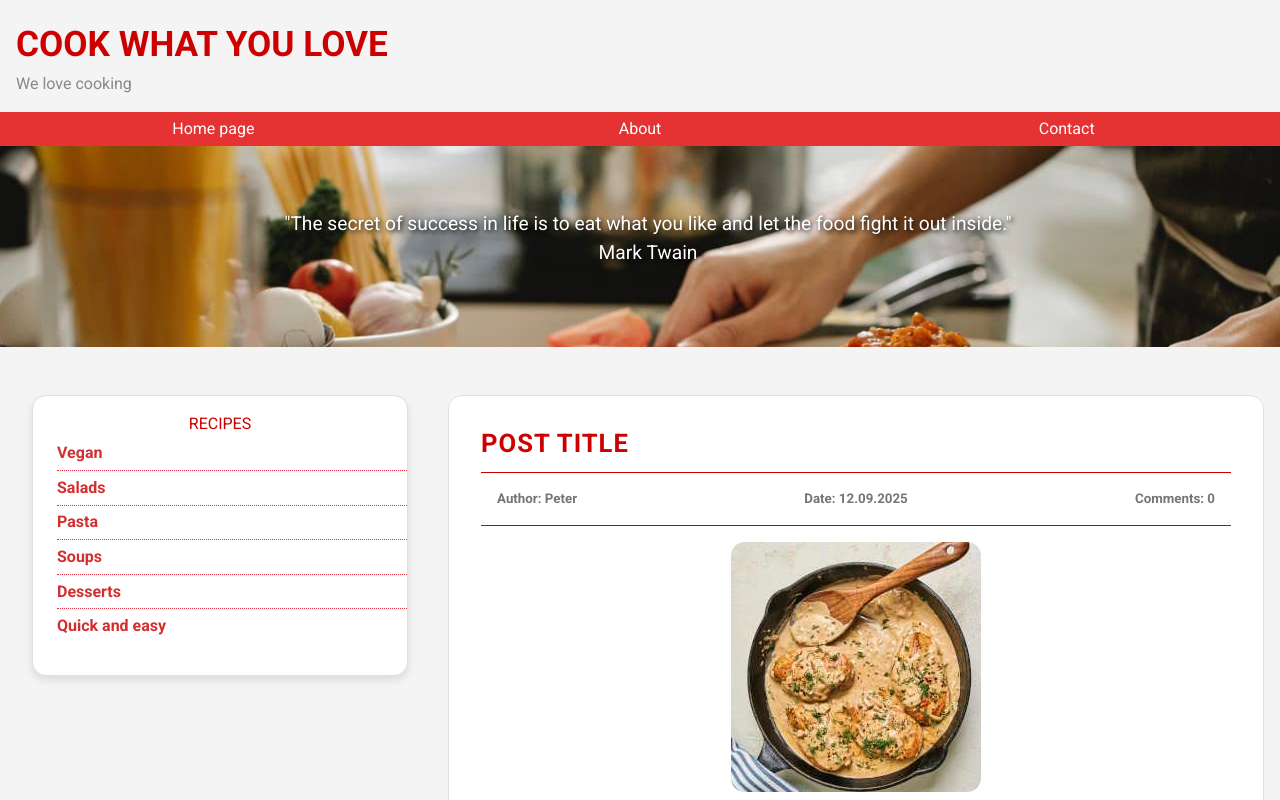
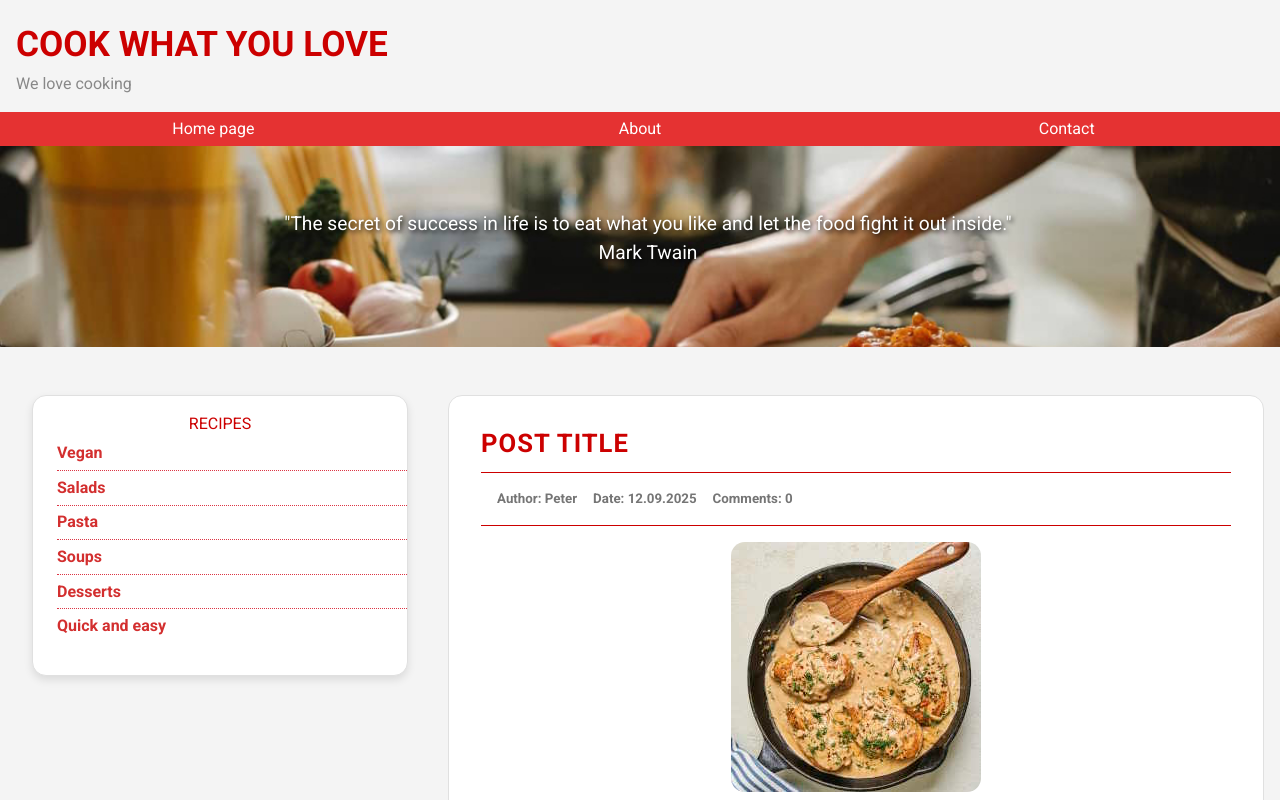
Before and after one commit to MaksymMishchenko/CookingBlogFrontend, an Angular app in the folder CookingBlogFrontend/: page /post/1 in a window 1280 px wide. Shown: the top 800 px of the page. Built offline with nearby package versions, Linux system fonts and the light colour scheme.

Commit message:
feat(post-page): Override style for tablet template

```diff
--- a/CookingBlogFrontend/src/app/post-page/post-page.component.scss
+++ b/CookingBlogFrontend/src/app/post-page/post-page.component.scss
@@ -33,3 +33,10 @@
     margin-top: 1em;
     margin-bottom: 1em;
 }
+
+@media (min-width: 35em) {
+    .info {
+        justify-content: flex-start;
+        gap: 1em;
+    }
+}
```
